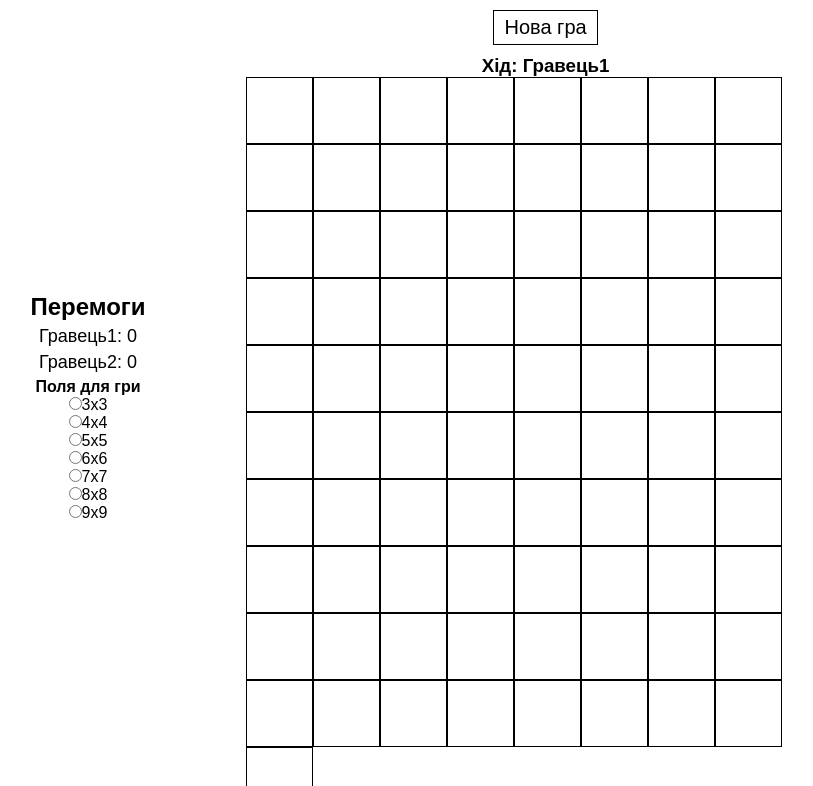
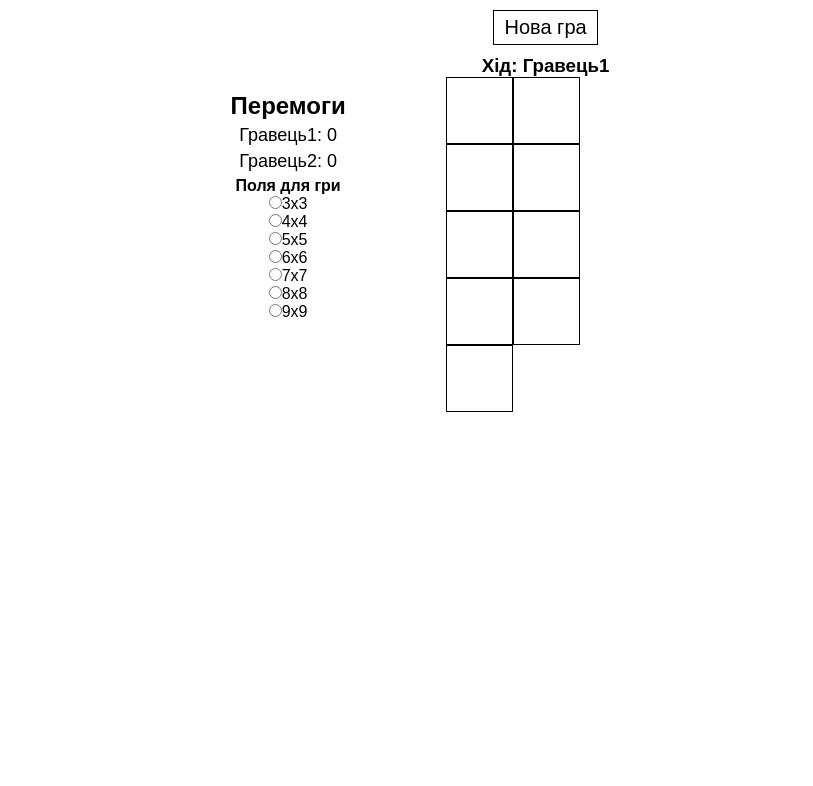
Before and after one commit to Akvigi/sifex-project, a React (Create React App) app: page / in a window 1280 px wide. Shown: the top 786 px of the page, without its empty margins (212-1025 px from the left). Built offline with nearby package versions, Linux system fonts and the light colour scheme.

Commit message:
changed quantity of start cells

```diff
--- a/src/App.jsx
+++ b/src/App.jsx
@@ -5,8 +5,8 @@ import { Game } from './components/Game';
 import Modal from './components/Modal';
 
 function App() {
-  const [cells, setCells] = useState(81)
-  const [futureCells, setFutureCells] = useState(81)
+  const [cells, setCells] = useState(9)
+  const [futureCells, setFutureCells] = useState(9)
   const [modal, setModal] = useState(false)
   const [win1, setWin1] = useState(0)
   const [win2, setWin2] = useState(0)
```
